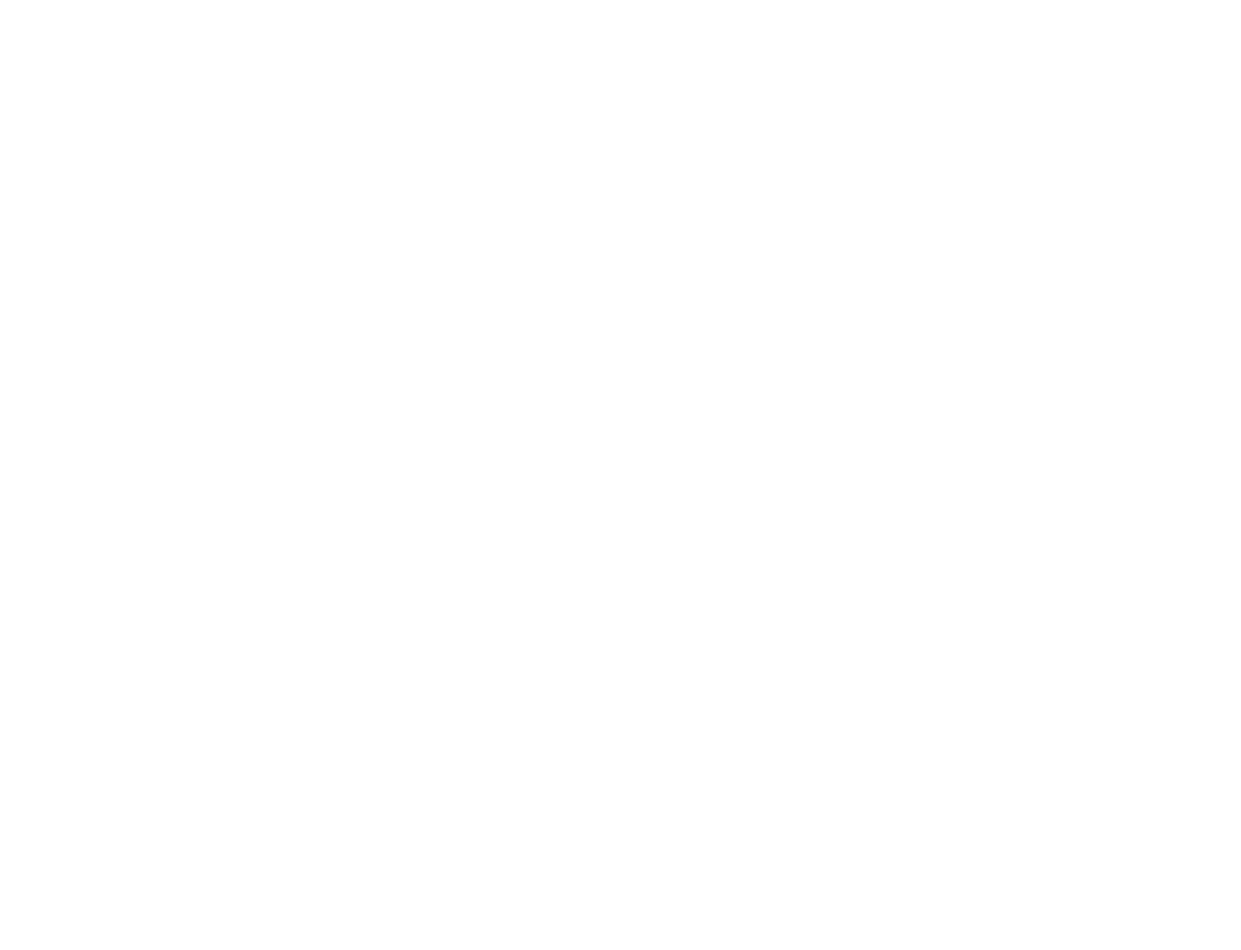
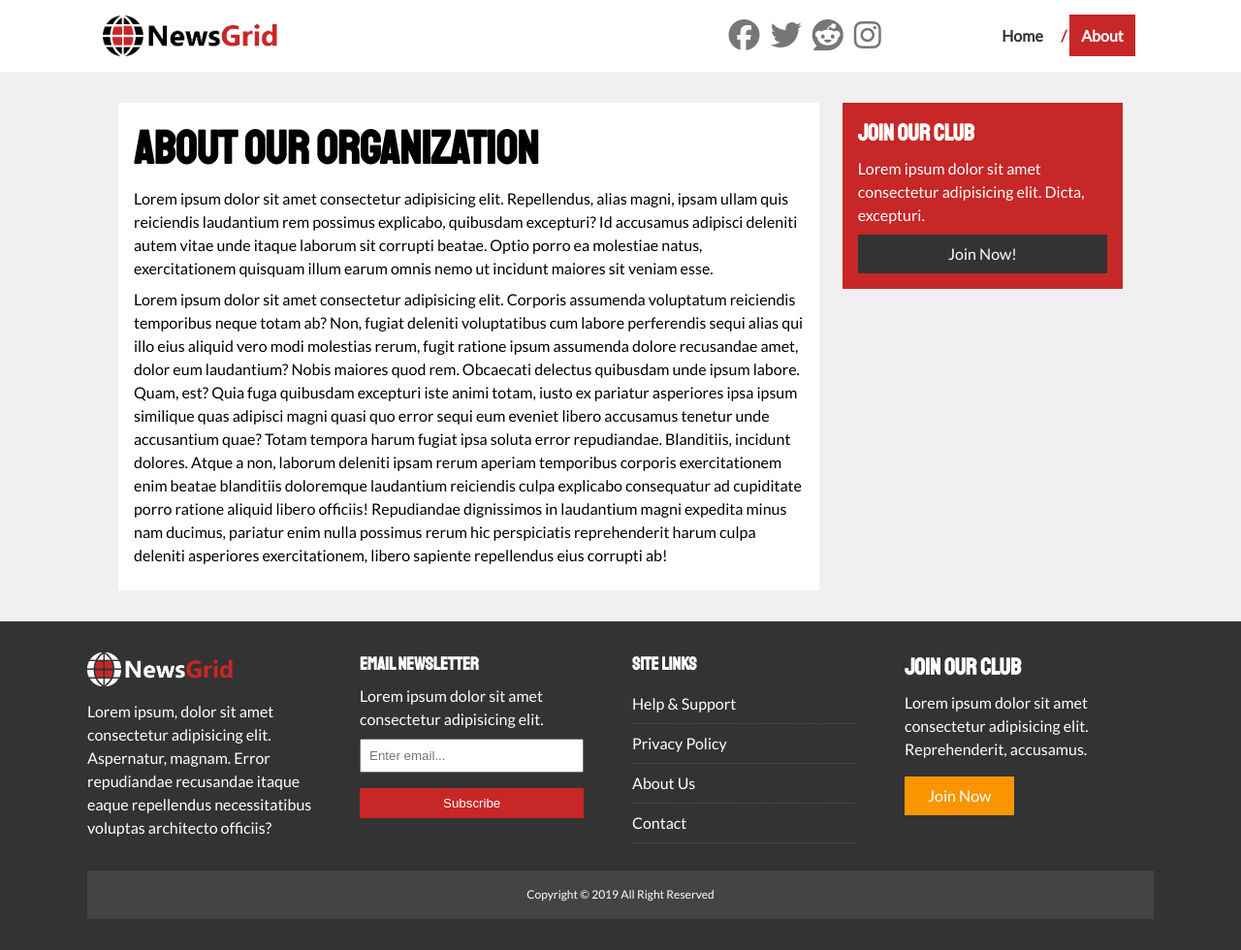
Before and after one commit to danivideda/newsgrid, a plain HTML site: page about.html in a window 1280 px wide. Shown: the whole page at 97% size. Before the commit the page ends 800 px from the top, so only its background shows below. Drawn offline with Linux system fonts and the light colour scheme; files that its build step writes are made by us from their sources.

Commit message:
Added about.html, article.html, and some styling

```diff
--- a/about.html
+++ b/about.html
@@ -0,0 +1,98 @@
+<!DOCTYPE html>
+<html lang="en">
+
+<head>
+  <meta charset="UTF-8">
+  <meta name="viewport" content="width=device-width, initial-scale=1.0">
+  <meta http-equiv="X-UA-Compatible" content="ie=edge">
+
+  <!-- CSS -->
+  <link rel="stylesheet" href="css/style.css">
+  <link rel="stylesheet" media="screen and (max-width: 768px)" href="mobile.css">
+
+  <!-- icon -->
+  <link rel="icon" type="image/png" sizes="96x96" href="img/favicon-96x96.png">
+
+  <!-- Fonts -->
+  <link href="https://fonts.googleapis.com/css?family=Lato|Staatliches&display=swap" rel="stylesheet">
+
+  <title>NewsGrid | About</title>
+</head>
+
+<body>
+  <nav id="main-nav">
+    <div class="container">
+      <img src="img/logo.png" alt="NewsGrid" class="logo">
+      <div class="social">
+        <a href="http://facebook.com" target="_blank" rel="noopener noreferrer"><i class="fab fa-facebook fa-2x"></i></a>
+        <a href="http://twitter.com" target="_blank" rel="noopener noreferrer"><i class="fab fa-twitter fa-2x"></i></a>
+        <a href="http://reddit.com" target="_blank" rel="noopener noreferrer"><i class="fab fa-reddit fa-2x"></i></a>
+        <a href="http://instagram.com" target="_blank" rel="noopener noreferrer"><i class="fab fa-instagram fa-2x"></i></a>
+      </div>
+      <ul>
+        <li><a href="index.html ">Home</a></li>
+        <li><a href="about.html " class="current">About</a></li>
+        <!-- <li><a href="about.html ">Our Club</a></li>
+        <li><a href="about.html ">Contact Us</a></li>
+        <li><a href="about.html ">Other</a></li> -->
+      </ul>
+    </div>
+  </nav>
+
+  <section id="about">
+    <div class="container">
+      <div class="page-container">
+        <article class="card">
+          <h1 class="l-heading">About Our Organization</h1>
+          <p>Lorem ipsum dolor sit amet consectetur adipisicing elit. Repellendus, alias magni, ipsam ullam quis reiciendis laudantium rem possimus explicabo, quibusdam excepturi? Id accusamus adipisci deleniti autem vitae unde itaque laborum sit corrupti beatae. Optio porro ea molestiae natus, exercitationem quisquam illum earum omnis nemo ut incidunt maiores sit veniam esse.</p>
+          <p>Lorem ipsum dolor sit amet consectetur adipisicing elit. Corporis assumenda voluptatum reiciendis temporibus neque totam ab? Non, fugiat deleniti voluptatibus cum labore perferendis sequi alias qui illo eius aliquid vero modi molestias rerum, fugit ratione ipsum assumenda dolore recusandae amet, dolor eum laudantium? Nobis maiores quod rem. Obcaecati delectus quibusdam unde ipsum labore. Quam, est? Quia fuga quibusdam excepturi iste animi totam, iusto ex pariatur asperiores ipsa ipsum similique quas adipisci magni quasi quo error sequi eum eveniet libero accusamus tenetur unde accusantium quae? Totam tempora harum fugiat ipsa soluta error repudiandae. Blanditiis, incidunt dolores. Atque a non, laborum deleniti ipsam rerum aperiam temporibus corporis exercitationem enim beatae blanditiis doloremque laudantium reiciendis culpa explicabo consequatur ad cupiditate porro ratione aliquid libero officiis! Repudiandae dignissimos in laudantium magni expedita minus nam ducimus, pariatur enim nulla possimus rerum hic perspiciatis reprehenderit harum culpa deleniti asperiores exercitationem, libero sapiente repellendus eius corrupti ab!</p>
+        </article>
+        <aside class="card bg-primary">
+          <h2>Join Our Club</h2>
+          <p>Lorem ipsum dolor sit amet consectetur adipisicing elit. Dicta, excepturi.</p>
+          <a href="#" class="btn btn-dark btn-block">Join Now!</a>
+        </aside>
+      </div>
+    </div>
+  </section>
+
+  <!-- Footer -->
+  <footer id="main-footer">
+    <div class="container footer-container py-2">
+      <div>
+        <img src="/img/logo_light.png" alt="NewsGrid">
+        <p>Lorem ipsum, dolor sit amet consectetur adipisicing elit. Aspernatur, magnam. Error repudiandae recusandae itaque eaque repellendus necessitatibus voluptas architecto officiis?</p>
+      </div>
+      <div>
+        <h3>Email Newsletter</h3>
+        <p>Lorem ipsum dolor sit amet consectetur adipisicing elit.</p>
+        <form>
+          <input type="email" placeholder="Enter email...">
+          <input type="submit" value="Subscribe" class="btn btn-primary">
+        </form>
+      </div>
+      <div>
+        <h3>Site Links</h3>
+        <ul class="list">
+          <li><a href="#">Help & Support</a></li>
+          <li><a href="#">Privacy Policy</a></li>
+          <li><a href="#">About Us</a></li>
+          <li><a href="#">Contact</a></li>
+        </ul>
+      </div>
+      <div>
+        <h2>Join our club</h2>
+        <p>Lorem ipsum dolor sit amet consectetur adipisicing elit. Reprehenderit, accusamus.</p>
+        <a href="#" class="btn btn-secondary">Join Now</a>
+      </div>
+      <div>
+        <p>
+          Copyright &copy; 2019 All Right Reserved
+        </p>
+      </div>
+    </div>
+  </footer>
+  <script src="https://kit.fontawesome.com/9849271c60.js" crossorigin="anonymous"></script>
+</body>
+
+</html>
--- a/css/style.css
+++ b/css/style.css
@@ -134,6 +134,10 @@ h1, h2, h3, h4, h5, h6 {
 .p-2 { padding: 2rem }
 .p-3 { padding: 3rem }
 
+.l-heading {
+  font-size: 3rem;
+}
+
 .list li {
   padding: 0.5rem 0;
   border-bottom: #555 dotted 1px;
@@ -143,6 +147,18 @@ h1, h2, h3, h4, h5, h6 {
 .list li a:hover {
   color: var(--primary-color) !important;
 }
+/* inner page grid container */
+.page-container {
+  display: grid;
+  grid-template-columns: 5fr 2fr;
+  margin: 2rem 0;
+  grid-gap: 1.5rem;
+}
+
+.page-container > *:first-child {
+  grid-row: 1 / span 3;
+}
+
 /* Navigation */
 #main-nav {
   background: #fff;
@@ -173,7 +189,7 @@ h1, h2, h3, h4, h5, h6 {
 }
 
 #main-nav ul li:nth-child(n+2):before {
-  content: "/";
+  content: "/ ";
   font-weight: bold;
   color: var(--primary-color);
 }
@@ -258,6 +274,19 @@ h1, h2, h3, h4, h5, h6 {
   grid-column: 2 / span 2;
 }
 
+#article .meta {
+  display: flex;
+  justify-content: space-between;
+  align-items: center;
+  background: #eee;
+  padding: 0.5rem;
+  border-radius: 10px;
+}
+
+#article .meta .category {
+  margin-top: 0.4rem;
+}
+
 /* footer */
 #main-footer {
   background: var(--dark-color);
```
Also changed, not shown: article.html (+117 -0 lines).
